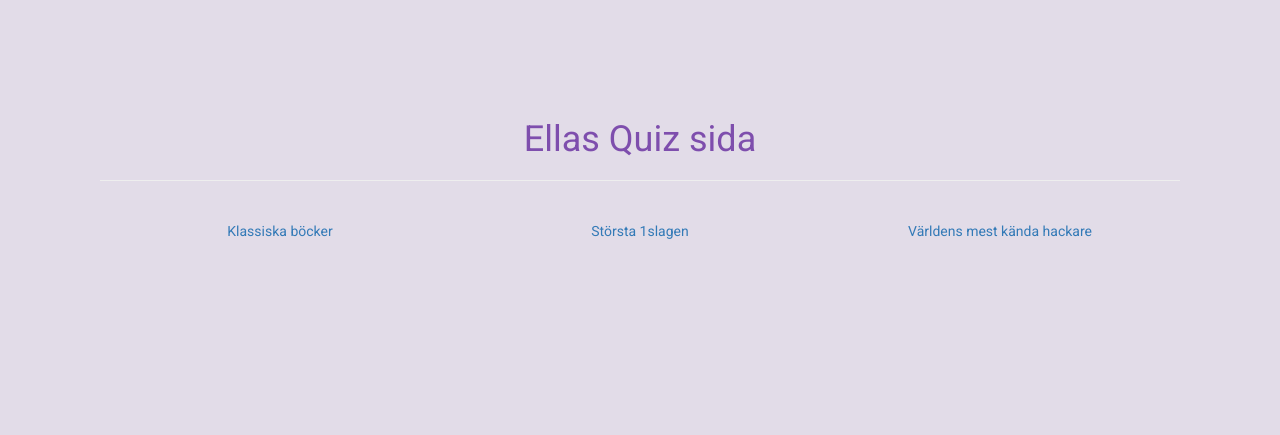
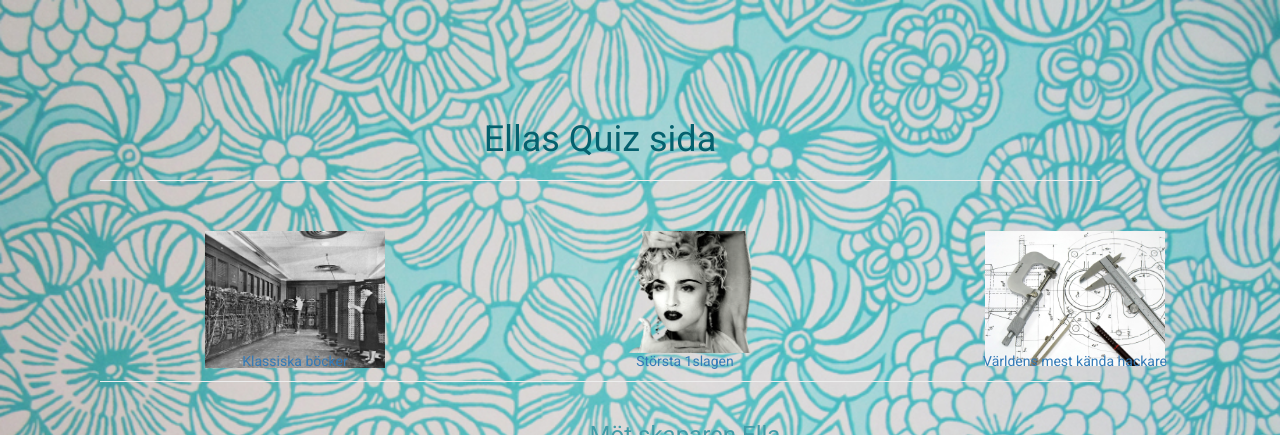
Before and after one commit to tiddelipoms/quizproject, a Django app: page / in a window 1280 px wide. Shown: the top 435 px of the page. Run offline with Django 3.2, Linux system fonts and the light colour scheme; some libraries are stand-ins or nearby versions.

Commit message:
byt backgrund

```diff
--- a/quiz/templates/quiz/Start.html
+++ b/quiz/templates/quiz/Start.html
@@ -21,14 +21,30 @@
 </center>-->
 
 <center>
-	 {% for quiz in quizzes %}
+<div class="container">
+	<div class="row">
+	<p>{% for quiz in quizzes %}
 	 <div class="equal-height col-xs-4">
- 		<p><a href="{%url 'quiz_page' quiz.quiz_number %}">
- 		{{ quiz.name}}</p></a>
+	 	<p><img src= "{{quiz.image}}" style="width:50%"></p>
+	 	<br>
+	  </div>
+	  {% endfor %}</p>
+	</div>
+</div>
+<div class="container">
+	<div class="row">
+	<br>
+	<p>{% for quiz in quizzes %}
+	 <div class="equal-height col-xs-4">
+ 		<p><br><br><a href="{%url 'quiz_page' quiz.quiz_number %}">
+ 		{{ quiz.name}}</a></p>
  	</div>
-	{% endfor %}
+	{% endfor %}</p>
+	</div>
+
+</div>
 </center>
-<hr>
+
 
 <!--<div class="container">
 	<div class="row">
@@ -67,14 +83,18 @@
 	</div>
 </div>-->
 
-
+<hr>
 <center>
+<div class="container">
+<div class="row">
 	<h3>Möt skaparen Ella
 	</h3>
 </center>
-<center><br>
+<center>
 	<img src="/static/Emoji_Big.png" alt="Emoji" style="width:128px"><br>
 </center>
+ </div>
+ </div>
 
  	<script src="https://ajax.googleapis.com/ajax/libs/jquery/1.12.4/jquery.min.js">
  	</script>
--- a/quiz/templates/quiz/quiz.html
+++ b/quiz/templates/quiz/quiz.html
@@ -13,7 +13,8 @@
 <body style="background-image: url({{quiz.image}});
 			background-size:cover;
 			background-image: {opacity:0.5;};
-			background-image: {filter: alpha(opacity=50);} ">
+			background-image: {filter: alpha(opacity=50);}
+			">
 	<h1>{{ quiz.name }}</h1>
 <hr>
 	<center>
--- a/quiz/views.py
+++ b/quiz/views.py
@@ -11,7 +11,7 @@ quizzes = [
 		"quiz_number": 2,
 		"name": "Största 1slagen",
 		"description": "Kan du dina lag?",
-		"image":"/static/Sej.jpg",
+		"image":"/static/madonna.png",
 	},
 	{
 		"quiz_number": 3,
--- a/static/Style.css
+++ b/static/Style.css
@@ -1,34 +1,50 @@
 body {
-	background-size: cover;
-	background-color: #E2DCE8;
+	background-image: url(/static/tapet.jpg);
+	  width: 1200px;
+  	height: 800px;
+	background-size:cover;
+	background-color: #6AD7E6;
 	padding: 100px;
 	font-family: 'Roboto', sans-serif;
+
 }
 
+
+
+
 h1 {
-	color: #7E4EAD;
+	color: #05616E;
 	text-align: center;
 }
 
 h2 {
-	color: #9B90D4;
+	color: #409CA8;
+	text-align: center;
+}
+
+h3 {
+	color: #409CA8;
 	text-align: center;
 }
 
 .column1 {
-	padding: 50px;
+	padding: 10px;
 	background-color: #9B90D4;
 }
 
 .column2 {
 	background-color: #ECE9F0;
-	padding: 50px;
+	padding: 10px;
 }
 
 .column3 {
 	background-color: #9B90D4;
-	padding: 50px;
+	padding: 10px;
 }
 .equal-height {
-	height: 250px;
+	height: 50px;
 }
+.bottom{
+
+    position: absolute; bottom: 0px;
+}
```
Also changed, not shown: static/Madonna.png (added), static/pattern.png (added), static/swirl.jpg (added), static/tapet.jpg (added).
